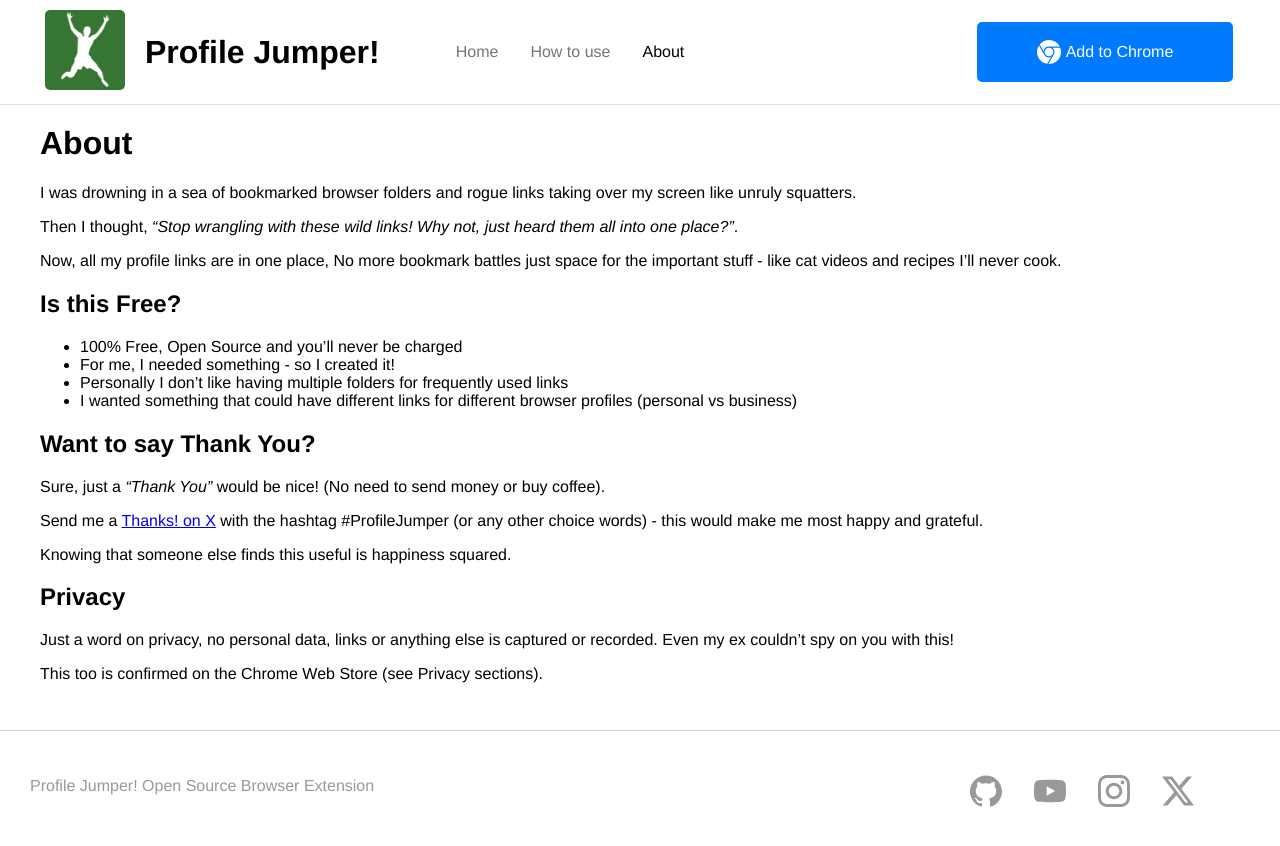
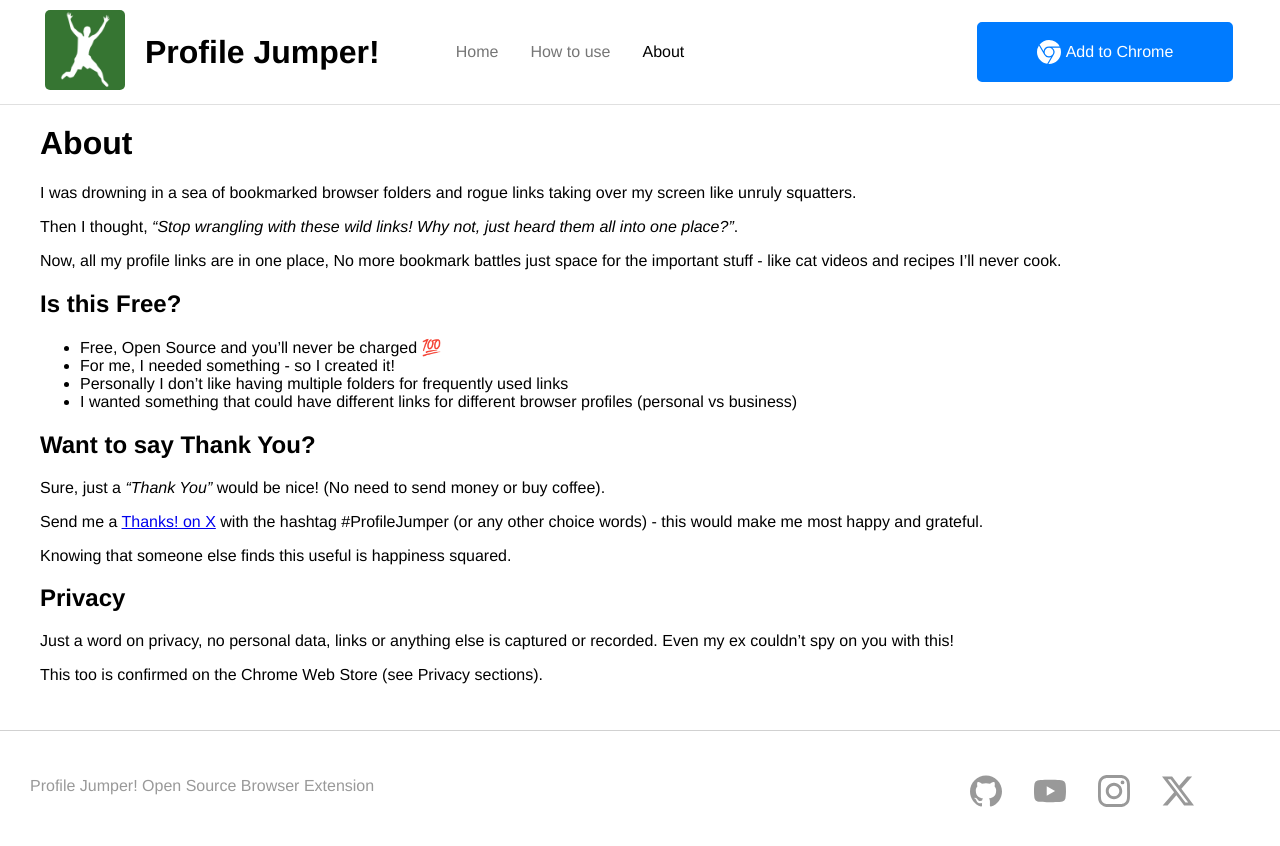
Before and after one commit to mrupgradable/profile-jumper.github.io, a Jekyll site: the page built from about.md, in a window 1280 px wide. Shown: the top 846 px of the page. Built offline with Jekyll 4.4.1, drawn with Linux system fonts in a browser that asks for light colours.

Commit message:
added 100 to draw attention

```diff
--- a/about.md
+++ b/about.md
@@ -13,7 +13,7 @@ Then I thought, <i>"Stop wrangling with these wild links! Why not, just heard th
 Now, all my profile links are in one place, No more bookmark battles just space for the important stuff - like cat videos and recipes I’ll never cook.
 
 ## Is this Free?
-* 100% Free, Open Source and you'll never be charged
+* Free, Open Source and you'll never be charged 💯
 * For me, I needed something - so I created it!
 * Personally I don't like having multiple folders for frequently used links
 * I wanted something that could have different links for different browser profiles (personal vs business)
```
